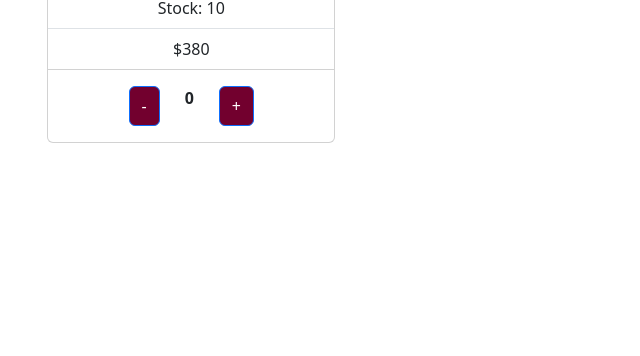
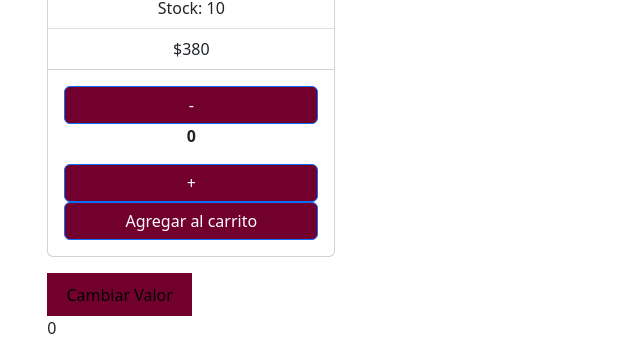
Before and after one commit to MatiasValdezFED/Proyecto-EH-ReactJS, a React (Vite) app: page /item/1 in a window 1280 px wide. Shown: the part 441-797 px from the top of the page, without its empty margins (319-959 px from the left). Built offline with nearby package versions, Linux system fonts and the light colour scheme.

Commit message:
Se añade Context y se le da funcionalidad al contador

```diff
--- a/src/App.jsx
+++ b/src/App.jsx
@@ -3,28 +3,37 @@ import NavBar from "./components/NavBar";
 import ItemListContainer from "./components/ItemListContainer";
 import ItemDetailConteiner from "./components/ItemDetailConteiner";
 import Cart from "./components/Cart";
+import ShoppingCartContext from "./context/ShoppingCartContext";
 import { BrowserRouter, Routes, Route } from "react-router-dom";
 import "bootstrap/dist/css/bootstrap.min.css";
 
 function App() {
   return (
     <BrowserRouter>
+      <ShoppingCartContext>
         <NavBar />
 
         <Routes>
           <Route
             exact
             path="/"
-          element={<ItemListContainer greeting="Bienvenidos a Entre Hilos!" />}
+            element={
+              <ItemListContainer greeting="Bienvenidos a Entre Hilos!" />
+            }
           />
           <Route
             exact
             path="/category/:category"
-          element={<ItemListContainer greeting="Bienvenidos a Entre Hilos!" />}
+            element={
+              <ItemListContainer greeting="Bienvenidos a Entre Hilos!" />
+            }
           />
           <Route exact path="/item/:id" element={<ItemDetailConteiner />} />
           <Route exact path="/cart" element={<Cart />} />
         </Routes>
+
+        <Cart />
+      </ShoppingCartContext>
     </BrowserRouter>
   );
 }
--- a/src/components/Cart.jsx
+++ b/src/components/Cart.jsx
@@ -1,7 +1,14 @@
-import React from "react";
+import { useContext } from "react";
+import { CartContext } from "../context/ShoppingCartContext";
 
-const cart = () => {
-  return <div>cart</div>;
+const Cart = () => {
+  const { cart, setCart, longitud } = useContext(CartContext);
+  return (
+    <div>
+      <p>{cart}</p>
+      <button onClick={() => setCart("Nuevo valor")}>Cambiar Valor</button>
+      <p>{longitud}</p>
+    </div>
+  );
 };
-
-export default cart;
+export default Cart;
--- a/src/components/ItemCount.jsx
+++ b/src/components/ItemCount.jsx
@@ -1,18 +1,18 @@
 import React, { useState } from "react";
 import Button from "react-bootstrap/Button";
 
-const ItemCount = ({ p }) => {
-  const [count, setCount] = useState(0);
+const ItemCount = ({ producto, onAdd }) => {
+  const [cantidad, setCount] = useState(0);
 
   const restar = () => {
-    if (count > 0) {
-      setCount((count) => count - 1);
+    if (cantidad > 0) {
+      setCount((cantidad) => cantidad - 1);
     }
   };
 
   const sumar = () => {
-    if (count < p.stock) {
-      setCount((count) => count + 1);
+    if (cantidad < producto.stock) {
+      setCount((cantidad) => cantidad + 1);
     }
   };
 
@@ -25,7 +25,7 @@ const ItemCount = ({ p }) => {
         onClick={restar}
         value="-"
       />{" "}
-      <p className="count">{count}</p>
+      <p className="count">{cantidad}</p>
       <Button
         className="counterButton"
         as="input"
@@ -33,6 +33,13 @@ const ItemCount = ({ p }) => {
         onClick={sumar}
         value="+"
       />{" "}
+      <Button
+        className="counterButton"
+        as="input"
+        type="button"
+        onClick={() => onAdd(cantidad)}
+        value="Agregar al carrito"
+      />
     </>
   );
 };
--- a/src/components/ItemDetail.jsx
+++ b/src/components/ItemDetail.jsx
@@ -1,18 +1,22 @@
-import React from "react";
+import React, { useState } from "react";
 import ItemCount from "./ItemCount";
 import Card from "react-bootstrap/Card";
 import ListGroup from "react-bootstrap/ListGroup";
-import { useParams } from "react-router-dom";
+import { Link, useParams } from "react-router-dom";
 import "../index.css";
 
 const ItemDetail = ({ productos }) => {
   const { id } = useParams();
 
-  console.log(productos);
-
   const filteredProducts = productos.filter((producto) => producto.id == id);
 
-  console.log(productos);
+  const [cantidadAñadida, setCantidad] = useState([0]);
+
+  const agregarCantidad = (cantidad) => {
+    setCantidad(cantidad);
+  };
+
+  //El onClick hace un setCantidad y cambia el valor del useState
 
   return (
     <div>
@@ -31,7 +35,11 @@ const ItemDetail = ({ productos }) => {
                 <ListGroup.Item>${p.price}</ListGroup.Item>
               </ListGroup>
               <Card.Body>
-                <ItemCount p={p} />
+                {cantidadAñadida > 0 ? (
+                  <Link to={"./cart"}>Finalizar</Link>
+                ) : (
+                  <ItemCount producto={p} onAdd={agregarCantidad} />
+                )}
               </Card.Body>
             </Card>
           </div>
--- /dev/null
+++ b/src/context/ShoppingCartContext.jsx
@@ -0,0 +1,19 @@
+import { createContext, useState } from "react";
+
+export const CartContext = createContext({
+  cart: [],
+});
+
+export const ShoppingCartProvider = ({ children }) => {
+  const [cart, setCart] = useState([]);
+
+  const longitud = cart.length;
+
+  return (
+    <CartContext.Provider value={{ cart, setCart, longitud }}>
+      {children}
+    </CartContext.Provider>
+  );
+};
+
+export default ShoppingCartProvider;
--- a/src/index.css
+++ b/src/index.css
@@ -139,6 +139,11 @@ object-fit: cover;
   --bs-card-spacer-x: 3rem;
 }
 
+.card-body {
+  display: flex;
+  flex-direction: column;
+}
+
 /* ItemCount */
 
 .card-body{
```
Also changed, not shown: src/components/Form.jsx (added, +7 -0 lines). Lines whose indentation alone changed are shown as unchanged.
